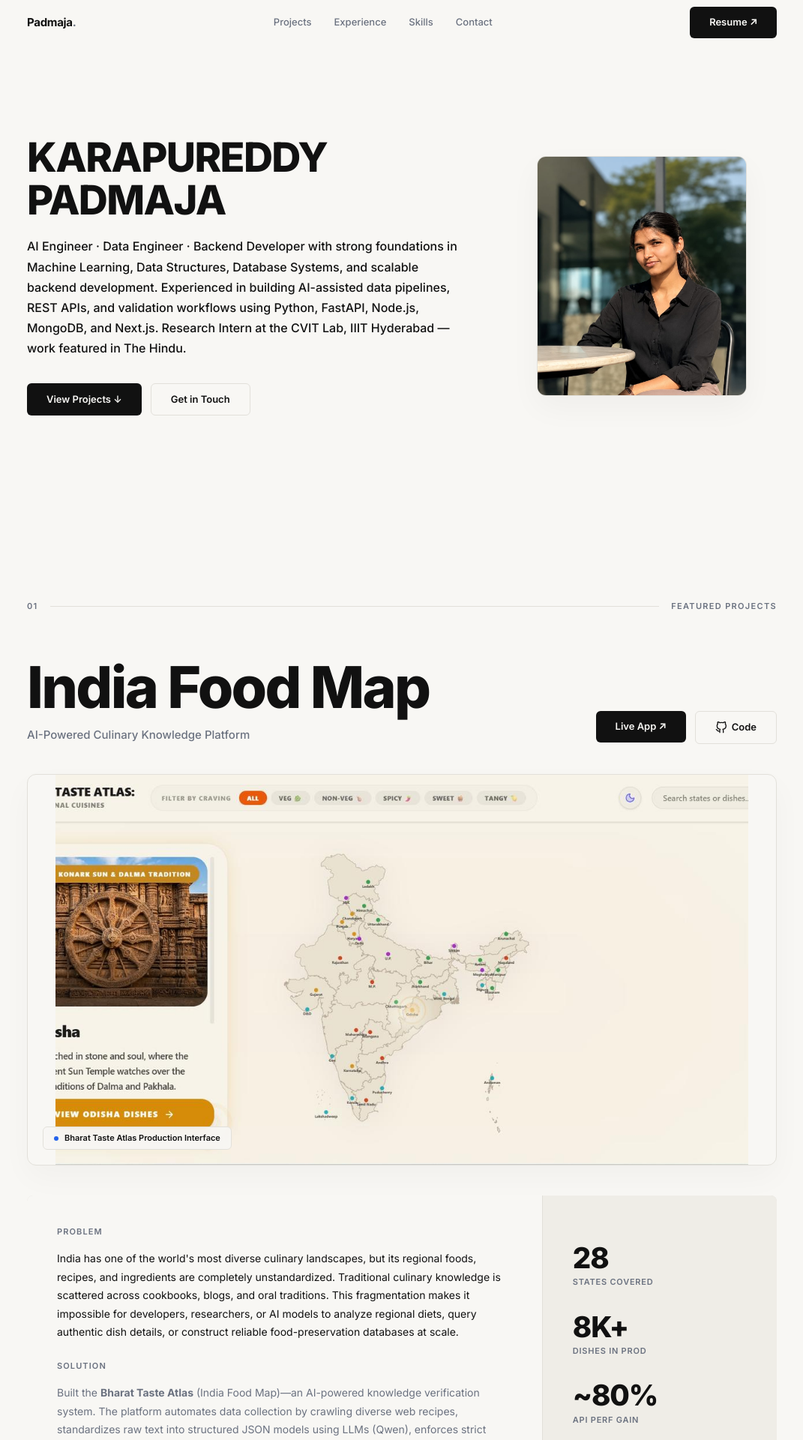
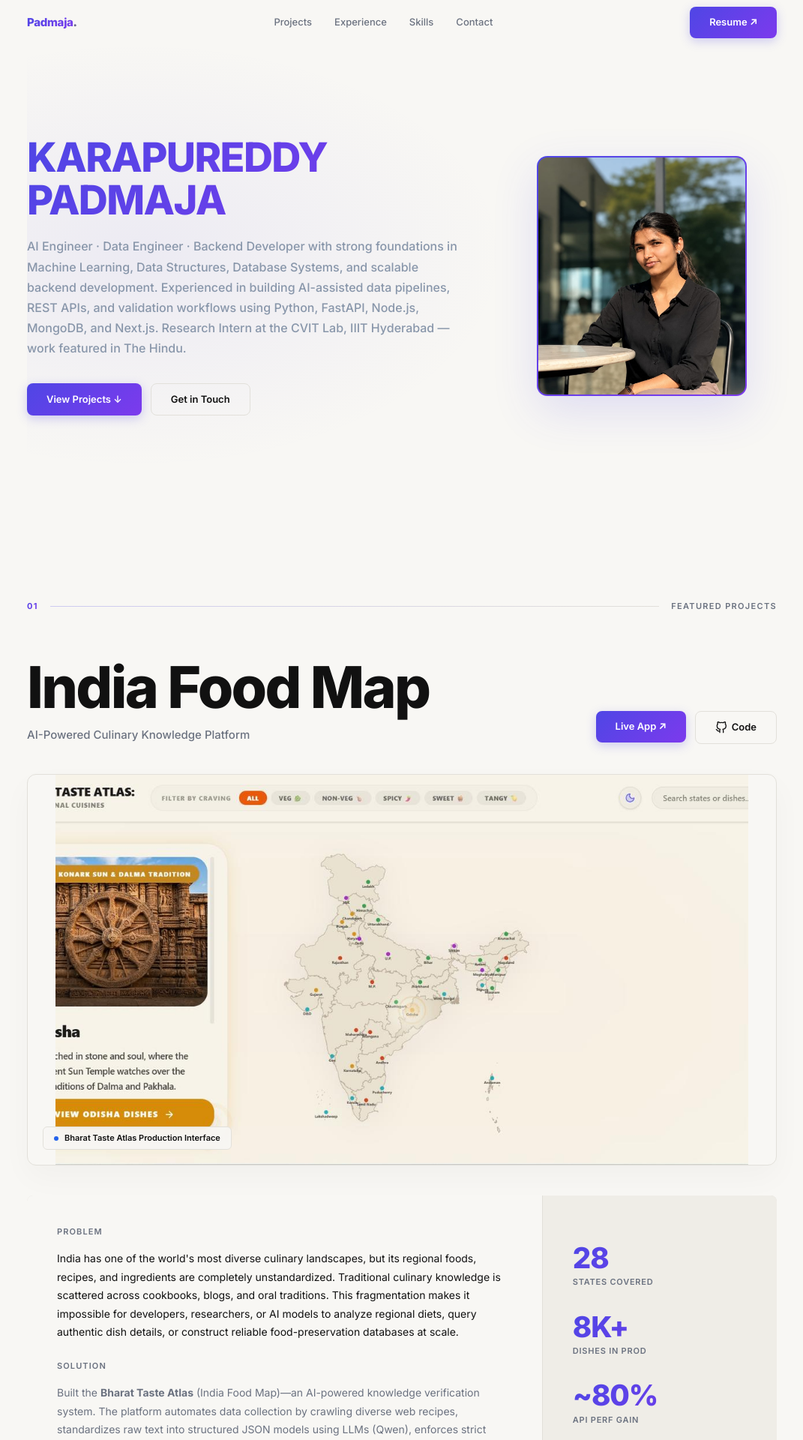
Before and after one commit to padmajakarapureddy/Padmaja_Portfolio, a Next.js app: page / in a window 1280 px wide. Shown: the top 1920 px of the page at 75% size, without its empty margins (104-1175 px from the left). Built offline with nearby package versions, Linux system fonts and the light colour scheme.

Commit message:
style: lively redesign + description color matching nav gray

```diff
--- a/app/page.tsx
+++ b/app/page.tsx
@@ -11,11 +11,12 @@ const Ico = {
 };
 
 const BORDER = "#E2E0DA", BG = "#F8F7F4", CARD = "#EFEDE7", INK = "#111111", MUTED = "#6B7280";
+const ACCENT = "#4F46E5", ACCENT2 = "#7C3AED", ACCENTL = "#EEF2FF", GRAD = `linear-gradient(135deg, #4F46E5 0%, #7C3AED 100%)`;
 
 const Divider = ({ num, label }: { num: string; label: string }) => (
   <div style={{ display:"flex", alignItems:"center", gap:"16px", marginBottom:"64px" }}>
-    <span style={{ fontSize:"11px", fontWeight:600, letterSpacing:"0.12em", textTransform:"uppercase", color:MUTED, whiteSpace:"nowrap" }}>{num}</span>
-    <div style={{ flex:1, height:"1px", background:BORDER }} />
+    <span style={{ fontSize:"11px", fontWeight:700, letterSpacing:"0.12em", textTransform:"uppercase", background:GRAD, WebkitBackgroundClip:"text", WebkitTextFillColor:"transparent", backgroundClip:"text", whiteSpace:"nowrap" }}>{num}</span>
+    <div style={{ flex:1, height:"1px", background:`linear-gradient(90deg, ${ACCENT}40, ${BORDER})` }} />
     <span style={{ fontSize:"11px", fontWeight:600, letterSpacing:"0.12em", textTransform:"uppercase", color:MUTED, whiteSpace:"nowrap" }}>{label}</span>
   </div>
 );
@@ -61,12 +62,13 @@ export default function Portfolio() {
 
   const Btn = ({ children, onClick, dark }: { children: React.ReactNode; onClick?: () => void; dark?: boolean }) => (
     <button onClick={onClick} style={{
-      padding:"11px 26px", borderRadius:"6px", fontSize:"13px", fontWeight:600, fontFamily:"inherit", cursor:"pointer",
-      background: dark ? INK : "transparent", color: dark ? BG : INK,
-      border: dark ? "none" : `1px solid ${BORDER}`, transition:"all 0.2s",
+      padding:"11px 26px", borderRadius:"8px", fontSize:"13px", fontWeight:600, fontFamily:"inherit", cursor:"pointer",
+      background: dark ? GRAD : "transparent", color: dark ? "#fff" : INK,
+      border: dark ? "none" : `1px solid ${BORDER}`, transition:"all 0.25s",
+      boxShadow: dark ? `0 4px 14px ${ACCENT}40` : "none",
     }}
-      onMouseEnter={e => { if (dark) e.currentTarget.style.opacity="0.78"; else e.currentTarget.style.borderColor=INK; }}
-      onMouseLeave={e => { if (dark) e.currentTarget.style.opacity="1"; else e.currentTarget.style.borderColor=BORDER; }}
+      onMouseEnter={e => { if (dark) { e.currentTarget.style.transform="translateY(-1px)"; e.currentTarget.style.boxShadow=`0 8px 20px ${ACCENT}50`; } else { e.currentTarget.style.borderColor=ACCENT; e.currentTarget.style.color=ACCENT; } }}
+      onMouseLeave={e => { if (dark) { e.currentTarget.style.transform="translateY(0)"; e.currentTarget.style.boxShadow=`0 4px 14px ${ACCENT}40`; } else { e.currentTarget.style.borderColor=BORDER; e.currentTarget.style.color=INK; } }}
     >{children}</button>
   );
 
@@ -76,12 +78,12 @@ export default function Portfolio() {
     <div style={{ background:BG, color:INK, minHeight:"100vh", overflowX:"hidden" }}>
 
       {/* NAV */}
-      <header style={{ position:"fixed", top:0, left:0, right:0, zIndex:50, background: scrolled ? "rgba(248,247,244,0.94)" : "transparent", backdropFilter: scrolled ? "blur(14px)" : "none", borderBottom: scrolled ? `1px solid ${BORDER}` : "1px solid transparent", transition:"all 0.3s ease" }}>
+      <header style={{ position:"fixed", top:0, left:0, right:0, zIndex:50, background: scrolled ? "rgba(248,247,244,0.95)" : "transparent", backdropFilter: scrolled ? "blur(16px)" : "none", borderBottom: scrolled ? `1px solid ${BORDER}` : "1px solid transparent", transition:"all 0.3s ease" }}>
         <div style={{ ...wrap, height:"60px", display:"flex", alignItems:"center", justifyContent:"space-between" }}>
-          <button onClick={() => go("hero")} style={{ fontWeight:700, fontSize:"15px", letterSpacing:"-0.02em", background:"none", border:"none", cursor:"pointer", color:INK, fontFamily:"inherit" }}>Padmaja<span style={{ color:MUTED }}>.</span></button>
+          <button onClick={() => go("hero")} style={{ fontWeight:800, fontSize:"15px", letterSpacing:"-0.02em", background:"none", border:"none", cursor:"pointer", fontFamily:"inherit", backgroundImage:GRAD, WebkitBackgroundClip:"text", WebkitTextFillColor:"transparent", backgroundClip:"text" }}>Padmaja<span style={{ WebkitTextFillColor:MUTED }}>.</span></button>
           <nav style={{ display:"flex", gap:"2px" }}>
             {(["projects","experience","skills","contact"] as const).map(id => (
-              <button key={id} onClick={() => go(id)} style={{ padding:"6px 14px", borderRadius:"6px", fontSize:"13px", fontWeight:500, color: active===id ? INK : MUTED, background: active===id ? CARD : "transparent", border:"none", cursor:"pointer", textTransform:"capitalize", fontFamily:"inherit", transition:"all 0.2s" }}>{id === "projects" ? "Projects" : id.charAt(0).toUpperCase() + id.slice(1)}</button>
+              <button key={id} onClick={() => go(id)} style={{ padding:"6px 14px", borderRadius:"6px", fontSize:"13px", fontWeight:500, color: active===id ? ACCENT : MUTED, background: active===id ? ACCENTL : "transparent", border:"none", cursor:"pointer", textTransform:"capitalize", fontFamily:"inherit", transition:"all 0.2s" }}>{id === "projects" ? "Projects" : id.charAt(0).toUpperCase() + id.slice(1)}</button>
             ))}
           </nav>
           <Btn dark onClick={() => setResume(true)}>Resume ↗</Btn>
@@ -91,13 +93,13 @@ export default function Portfolio() {
       <main style={wrap}>
 
         {/* HERO */}
-        <section id="hero" style={{ minHeight:"85vh", display:"flex", alignItems:"center", paddingTop:"120px", paddingBottom:"64px" }}>
+        <section id="hero" style={{ minHeight:"85vh", display:"flex", alignItems:"center", paddingTop:"120px", paddingBottom:"64px", background:"radial-gradient(ellipse 70% 60% at 15% 50%, rgba(79,70,229,0.07) 0%, transparent 70%)" }}>
           <div style={{ display:"grid", gridTemplateColumns:"1.6fr 1fr", gap:"64px", alignItems:"center", width:"100%" }} className="grid-cols-1 md:grid-cols-[1.6fr_1fr]">
             <div style={{ display:"flex", flexDirection:"column", gap:"20px" }}>
-              <h1 style={{ fontSize:"clamp(32px, 5.5vw, 54px)", fontWeight:800, letterSpacing:"-0.03em", lineHeight:1.05, margin:0 }}>
+              <h1 style={{ fontSize:"clamp(32px, 5.5vw, 54px)", fontWeight:800, letterSpacing:"-0.03em", lineHeight:1.05, margin:0, background:GRAD, WebkitBackgroundClip:"text", WebkitTextFillColor:"transparent", backgroundClip:"text" }}>
                 KARAPUREDDY PADMAJA
               </h1>
-              <p style={{ fontSize:"16px", color:INK, lineHeight:1.7, margin:0, fontWeight:500 }}>
+              <p style={{ fontSize: "16px", color: "#8896AA", lineHeight:1.7, margin:0, fontWeight:500 }}>
                 AI Engineer · Data Engineer · Backend Developer with strong foundations in Machine Learning, Data Structures, Database Systems, and scalable backend development. Experienced in building AI-assisted data pipelines, REST APIs, and validation workflows using Python, FastAPI, Node.js, MongoDB, and Next.js. Research Intern at the CVIT Lab, IIIT Hyderabad — work featured in The Hindu.
               </p>
               <div style={{ display:"flex", gap:"12px", marginTop:"12px" }}>
@@ -107,13 +109,14 @@ export default function Portfolio() {
             </div>
 
             <div style={{ display:"flex", justifyContent:"center", width:"100%" }}>
-              <div style={{ position:"relative", width:"100%", maxWidth:"280px", height:"320px", borderRadius:"12px", overflow:"hidden", border:`1px solid ${BORDER}`, boxShadow:"0 16px 40px rgba(0,0,0,0.04)" }}>
+              <div style={{ position:"relative", width:"100%", maxWidth:"280px", height:"320px", borderRadius:"14px", overflow:"hidden", background:GRAD, padding:"2px", boxShadow:`0 20px 60px ${ACCENT}25` }}>
+              <div style={{ width:"100%", height:"100%", borderRadius:"12px", overflow:"hidden" }}>
                 <img
                   src="/profilrpicturepadmaja.jpeg"
                   alt="Padmaja Karapureddy"
                   style={{ width:"100%", height:"100%", objectFit:"cover" }}
                 />
-              </div>
+              </div></div>
             </div>
           </div>
         </section>
@@ -167,7 +170,7 @@ export default function Portfolio() {
               <div style={{ background:CARD, padding:"40px", display:"flex", flexDirection:"column", justifyContent:"center", gap:"32px" }}>
                 {[["28","States covered"],["8K+","Dishes in prod"],["~80%","API perf gain"],["100%","Schema integrity"]].map(([v,l]) => (
                   <div key={l}>
-                    <div style={{ fontSize:"clamp(28px,3vw,42px)", fontWeight:800, letterSpacing:"-0.03em", lineHeight:1 }}>{v}</div>
+                    <div style={{ fontSize:"clamp(28px,3vw,42px)", fontWeight:800, letterSpacing:"-0.03em", lineHeight:1, background:GRAD, WebkitBackgroundClip:"text", WebkitTextFillColor:"transparent", backgroundClip:"text" }}>{v}</div>
                     <div style={{ fontSize:"11px", color:MUTED, marginTop:"5px", fontWeight:600, letterSpacing:"0.07em", textTransform:"uppercase" }}>{l}</div>
                   </div>
                 ))}
@@ -182,9 +185,9 @@ export default function Portfolio() {
                 { icon:"⬢", title:"Cloud Deployment", body:"Dockerised and deployed to Google Cloud Run; auto-scaling to zero when idle with zero-downtime rolling deployments." },
                 { icon:"◉", title:"Performance Scaling", body:"Lazy loading and state-scoped APIs reduced initial load from 8K+ dishes to on-demand regional batches." },
               ].map(c => (
-                <div key={c.title} style={{ background:BG, padding:"32px" }}>
-                  <div style={{ fontSize:"20px", marginBottom:"12px", color:MUTED }}>{c.icon}</div>
-                  <h3 style={{ fontSize:"14px", fontWeight:700, margin:"0 0 10px", letterSpacing:"-0.01em" }}>{c.title}</h3>
+                <div key={c.title} style={{ background:BG, padding:"32px", transition:"background 0.2s" }} onMouseEnter={e=>e.currentTarget.style.background=ACCENTL} onMouseLeave={e=>e.currentTarget.style.background=BG}>
+                  <div style={{ fontSize:"22px", marginBottom:"12px", background:GRAD, WebkitBackgroundClip:"text", WebkitTextFillColor:"transparent", backgroundClip:"text" }}>{c.icon}</div>
+                  <h3 style={{ fontSize:"14px", fontWeight:700, margin:"0 0 10px", letterSpacing:"-0.01em", color:ACCENT }}>{c.title}</h3>
                   <p style={{ fontSize:"13px", color:MUTED, lineHeight:1.65, margin:0 }}>{c.body}</p>
                 </div>
               ))}
@@ -193,7 +196,7 @@ export default function Portfolio() {
             {/* Stack */}
             <div style={{ display:"flex", gap:"8px", flexWrap:"wrap" }}>
               {["Next.js","Node.js","MongoDB Atlas","Python","Docker","Google Cloud Run","Pydantic","REST APIs"].map(t => (
-                <span key={t} style={{ padding:"5px 14px", borderRadius:"4px", border:`1px solid ${BORDER}`, fontSize:"12px", fontWeight:500, color:MUTED }}>{t}</span>
+                <span key={t} style={{ padding:"5px 14px", borderRadius:"20px", background:ACCENTL, border:`1px solid ${ACCENT}30`, fontSize:"12px", fontWeight:600, color:ACCENT }}>{t}</span>
               ))}
             </div>
           </div>
@@ -227,7 +230,7 @@ export default function Portfolio() {
               <div style={{ background:CARD, padding:"40px", display:"flex", flexDirection:"column", justifyContent:"center", gap:"32px" }}>
                 {[["JWT","Secure Auth"],["100+","Suppliers Onboarded"],["<200ms","API Latency"],["99.9%","Uptime / Reliability"]].map(([v,l]) => (
                   <div key={l}>
-                    <div style={{ fontSize:"clamp(28px,3vw,42px)", fontWeight:800, letterSpacing:"-0.03em", lineHeight:1 }}>{v}</div>
+                    <div style={{ fontSize:"clamp(28px,3vw,42px)", fontWeight:800, letterSpacing:"-0.03em", lineHeight:1, background:GRAD, WebkitBackgroundClip:"text", WebkitTextFillColor:"transparent", backgroundClip:"text" }}>{v}</div>
                     <div style={{ fontSize:"11px", color:MUTED, marginTop:"5px", fontWeight:600, letterSpacing:"0.07em", textTransform:"uppercase" }}>{l}</div>
                   </div>
                 ))}
@@ -242,9 +245,9 @@ export default function Portfolio() {
                 { icon:"⬢", title:"Risk Assessment Logic", body:"Developed an algorithmic risk-scoring system using custom weighting parameters to classify supplier compliance integrity." },
                 { icon:"◉", title:"Scalable DB Modeling", body:"Structured schema designs in MongoDB with compound indexing, yielding query performance latency of under 200ms." },
               ].map(c => (
-                <div key={c.title} style={{ background:BG, padding:"32px" }}>
-                  <div style={{ fontSize:"20px", marginBottom:"12px", color:MUTED }}>{c.icon}</div>
-                  <h3 style={{ fontSize:"14px", fontWeight:700, margin:"0 0 10px", letterSpacing:"-0.01em" }}>{c.title}</h3>
+                <div key={c.title} style={{ background:BG, padding:"32px", transition:"background 0.2s" }} onMouseEnter={e=>e.currentTarget.style.background=ACCENTL} onMouseLeave={e=>e.currentTarget.style.background=BG}>
+                  <div style={{ fontSize:"22px", marginBottom:"12px", background:GRAD, WebkitBackgroundClip:"text", WebkitTextFillColor:"transparent", backgroundClip:"text" }}>{c.icon}</div>
+                  <h3 style={{ fontSize:"14px", fontWeight:700, margin:"0 0 10px", letterSpacing:"-0.01em", color:ACCENT }}>{c.title}</h3>
                   <p style={{ fontSize:"13px", color:MUTED, lineHeight:1.65, margin:0 }}>{c.body}</p>
                 </div>
               ))}
@@ -253,7 +256,7 @@ export default function Portfolio() {
             {/* Stack */}
             <div style={{ display:"flex", gap:"8px", flexWrap:"wrap" }}>
               {["Node.js","Express","MongoDB","REST APIs","JWT Authentication","Docker","Supplier Intelligence"].map(t => (
-                <span key={t} style={{ padding:"5px 14px", borderRadius:"4px", border:`1px solid ${BORDER}`, fontSize:"12px", fontWeight:500, color:MUTED }}>{t}</span>
+                <span key={t} style={{ padding:"5px 14px", borderRadius:"20px", background:ACCENTL, border:`1px solid ${ACCENT}30`, fontSize:"12px", fontWeight:600, color:ACCENT }}>{t}</span>
               ))}
             </div>
           </div>
@@ -266,10 +269,10 @@ export default function Portfolio() {
             <div>
               <div style={{ display:"flex", justifyContent:"space-between", alignItems:"flex-start", marginBottom:"20px" }}>
                 <div>
-                  <h3 style={{ fontSize:"22px", fontWeight:700, letterSpacing:"-0.02em", margin:"0 0 4px" }}>Research Intern</h3>
+                  <h3 style={{ fontSize:"22px", fontWeight:700, letterSpacing:"-0.02em", margin:"0 0 4px", color:ACCENT }}>Research Intern</h3>
                   <p style={{ fontSize:"14px", color:MUTED, margin:0, fontWeight:500 }}>CVIT Lab · IIIT Hyderabad</p>
                 </div>
-                <span style={{ fontSize:"12px", color:MUTED, background:CARD, padding:"4px 12px", borderRadius:"4px", border:`1px solid ${BORDER}`, whiteSpace:"nowrap" }}>2024 – Present</span>
+                <span style={{ fontSize:"12px", color:ACCENT, background:ACCENTL, padding:"4px 12px", borderRadius:"20px", border:`1px solid ${ACCENT}30`, whiteSpace:"nowrap", fontWeight:600 }}>2024 – Present</span>
               </div>
               <p style={{ fontSize:"14px", color:MUTED, lineHeight:1.7, margin:"0 0 20px" }}>Contributed to AI and data systems research at the Center for Visual Information Technology. Focused on backend data infrastructure, ingestion pipelines, and applied ML.</p>
               <ul style={{ listStyle:"none", padding:0, margin:0, display:"flex", flexDirection:"column", gap:"10px" }}>
@@ -319,10 +322,10 @@ export default function Portfolio() {
               ["Tools & Core CS","Git · Docker · Linux · Postman · DSA · OOP · DBMS · OS · Computer Networks"],
             ] as [string,string][]).map(([cat, items]) => (
               <div key={cat} style={{ background:BG, padding:"32px 28px" }}>
-                <div style={{ fontSize:"11px", fontWeight:700, letterSpacing:"0.1em", textTransform:"uppercase", color:MUTED, marginBottom:"20px" }}>{cat}</div>
-                <div style={{ display:"flex", flexDirection:"column", gap:"10px" }}>
+                <div style={{ fontSize:"11px", fontWeight:700, letterSpacing:"0.1em", textTransform:"uppercase", background:GRAD, WebkitBackgroundClip:"text", WebkitTextFillColor:"transparent", backgroundClip:"text", marginBottom:"16px" }}>{cat}</div>
+                <div style={{ display:"flex", flexDirection:"column", gap:"8px" }}>
                   {items.split(" · ").map(s => (
-                    <span key={s} style={{ fontSize:"13px", fontWeight:500, color:INK }}>{s}</span>
+                    <span key={s} style={{ fontSize:"12px", fontWeight:600, color:ACCENT, background:ACCENTL, border:`1px solid ${ACCENT}20`, padding:"4px 10px", borderRadius:"6px", display:"inline-block", width:"fit-content" }}>{s}</span>
                   ))}
                 </div>
               </div>
@@ -372,7 +375,7 @@ export default function Portfolio() {
         <section id="contact" style={{ paddingTop:"120px", paddingBottom:"140px", borderTop:`1px solid ${BORDER}` }}>
           <Divider num="05" label="Contact" />
           <h2 style={{ fontSize:"clamp(40px,6.5vw,96px)", fontWeight:800, letterSpacing:"-0.04em", lineHeight:0.92, margin:"0 0 56px" }}>
-            Let&apos;s work<br /><span style={{ color:MUTED }}>together.</span>
+            Let&apos;s work<br /><span style={{ background:GRAD, WebkitBackgroundClip:"text", WebkitTextFillColor:"transparent", backgroundClip:"text" }}>together.</span>
           </h2>
           <div style={{ display:"flex", gap:"12px", flexWrap:"wrap", alignItems:"center" }}>
             <button onClick={copyEmail} style={{ padding:"12px 22px", borderRadius:"6px", border:`1px solid ${BORDER}`, background:CARD, fontSize:"13px", fontFamily:"monospace", fontWeight:500, color:INK, cursor:"pointer", display:"flex", alignItems:"center", gap:"10px", transition:"border-color 0.2s" }}
```
